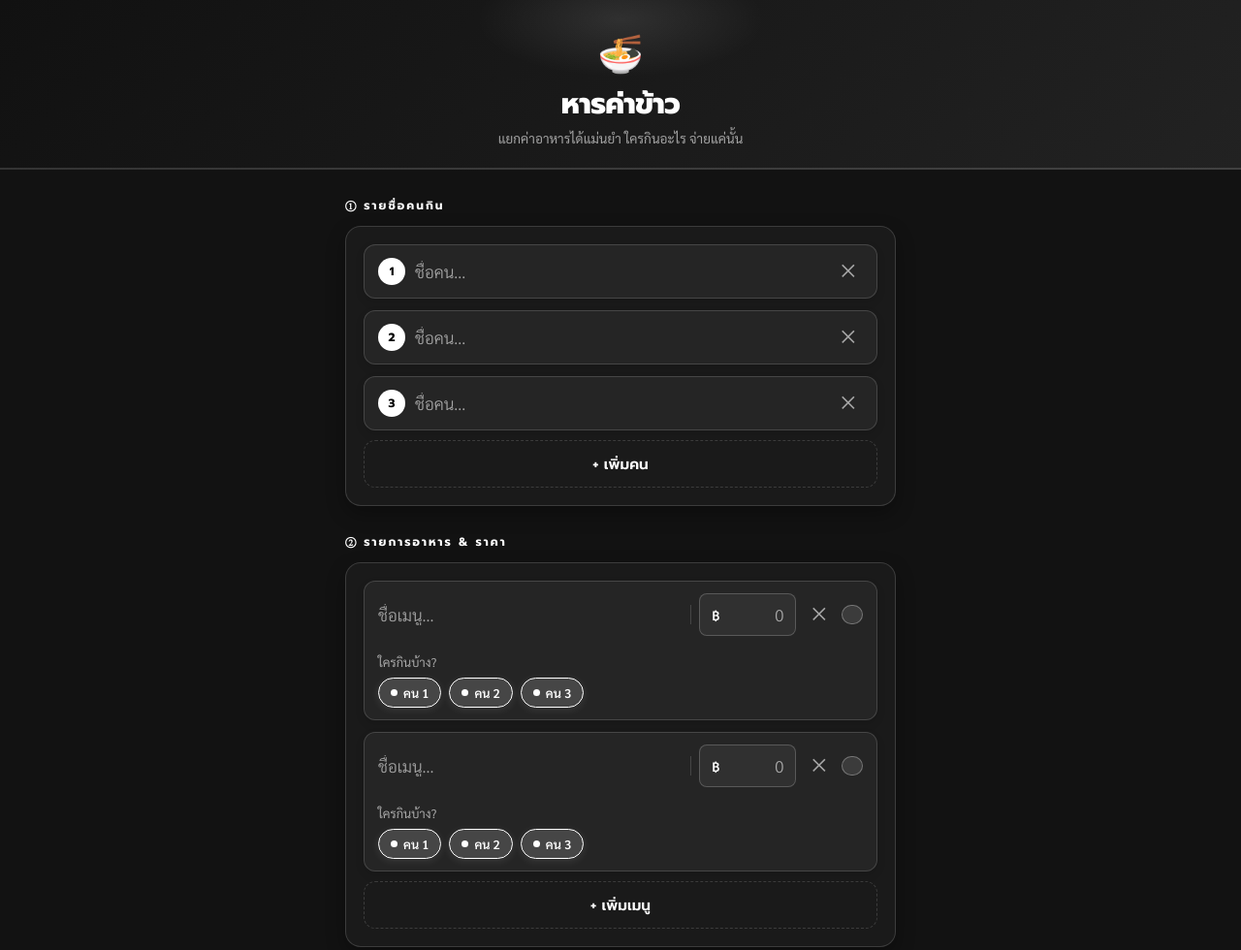
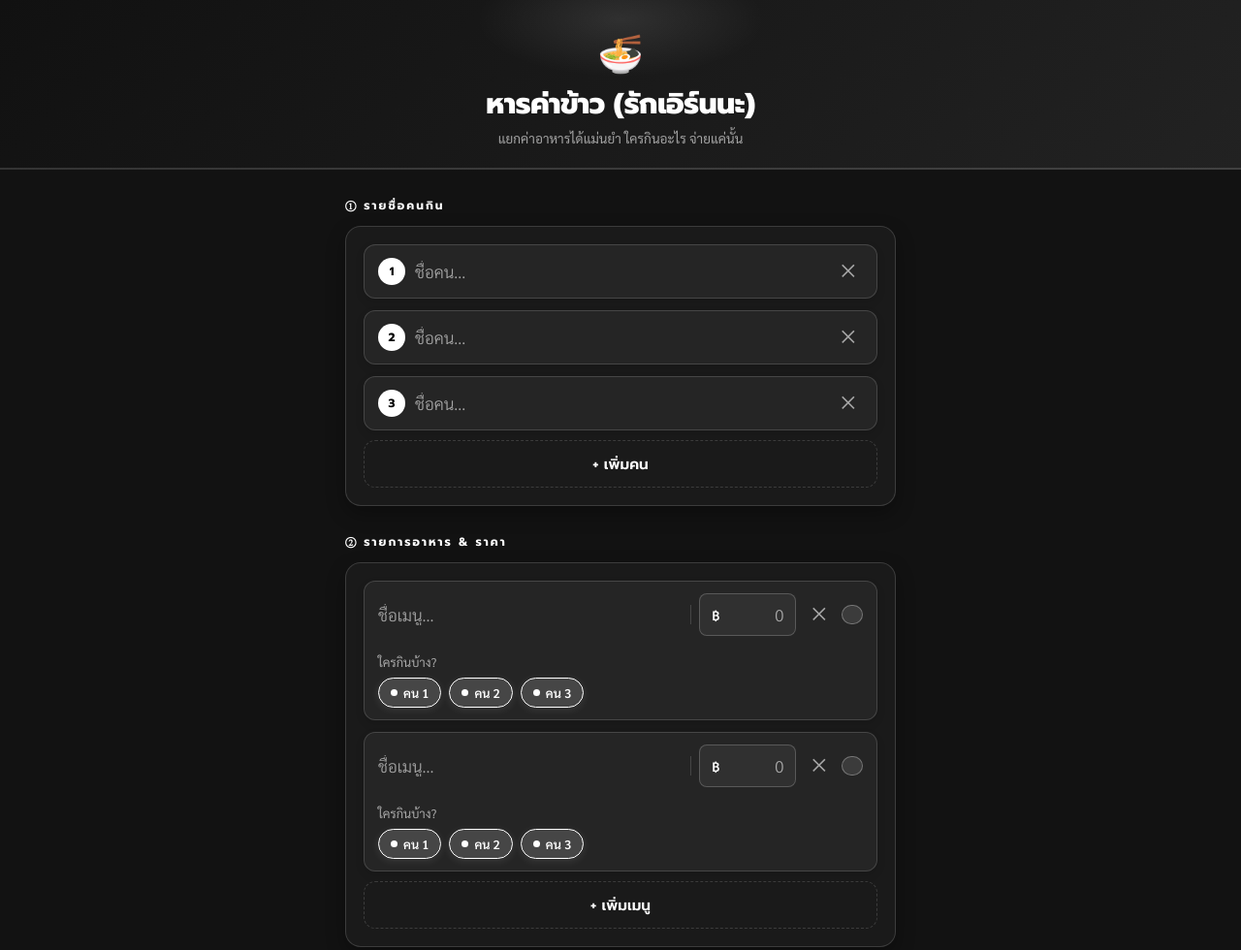
Before and after one commit to jchumpramarn-stack/meal-splitter, a plain HTML site: page index.html in a window 1280 px wide. Shown: the top 980 px of the page at 97% size. Drawn offline with Linux system fonts and the light colour scheme.

Commit message:
Update index.html

```diff
--- a/index.html
+++ b/index.html
@@ -102,7 +102,7 @@ hr.div { border:none; border-top:1px solid var(--border); margin:30px 0; }
 
 <header>
   <span class="emo">🍜</span>
-  <h1>หารค่าข้าว</h1>
+  <h1>หารค่าข้าว (รักเอิร์นนะ)</h1>
   <p>แยกค่าอาหารได้แม่นยำ ใครกินอะไร จ่ายแค่นั้น</p>
 </header>
 
```
